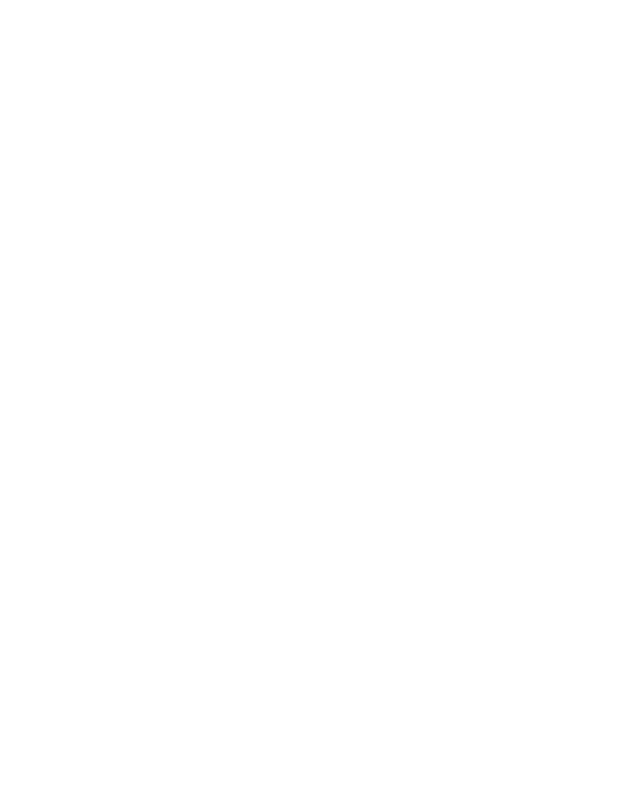
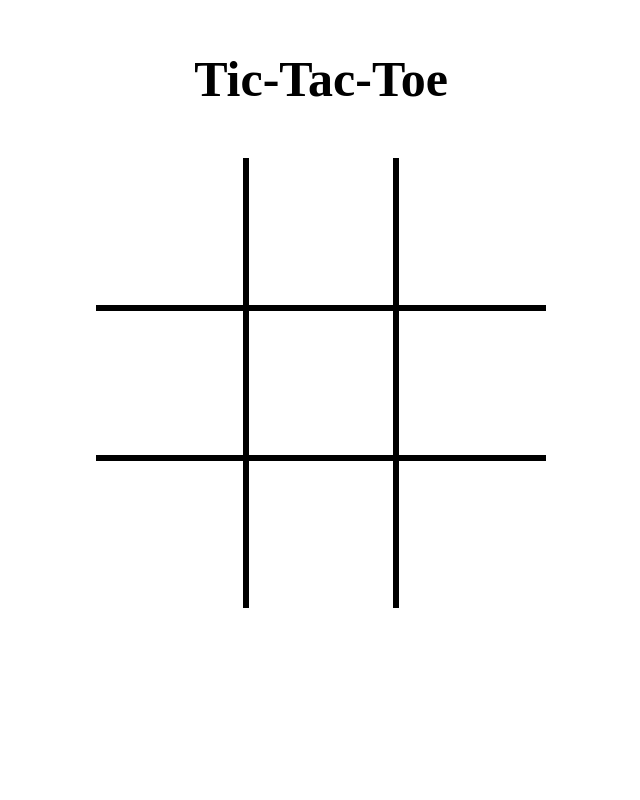
Before and after one commit to PurelyBlank/Tic-Tac-Toe, a plain HTML site: page index.html in a window 1280 px wide. Shown: the whole page, without its empty margins (319-959 px from the left). Drawn offline with Linux system fonts and the light colour scheme.

Commit message:
tic tac toe board finished

```diff
--- a/index.html
+++ b/index.html
@@ -7,7 +7,20 @@
     <title>Document</title>
 </head>
 <body>
-
+    <div class="game--container">
+        <h1 class="game--title">Tic-Tac-Toe</h1>
+        <div class="board--container">
+            <div class="board--cell board--top-left"></div>
+            <div class="board--cell board--top-top"></div>
+            <div class="board--cell board--top-right"></div>
+            <div class="board--cell board--mid-left"></div>
+            <div class="board--cell board--mid-mid"></div>
+            <div class="board--cell board--mid-right"></div>
+            <div class="board--cell board--bot-left"></div>
+            <div class="board--cell board--bot-mid"></div>
+            <div class="board--cell board--bot-right"></div>
+        </div>
+    </div>
     <script src="./script.js"></script>
 </body>
 </html>
--- a/styles.css
+++ b/styles.css
@@ -0,0 +1,63 @@
+* {
+    padding: 0;
+    margin: 0;
+}
+
+.game--container {
+    display: flex;
+    align-items: center;
+    flex-direction: column;
+    height: 100vh;
+    gap: 50px;
+}
+
+.game--title {
+    margin-top: 50px;
+    font-size: 3.125rem;
+}
+
+.board--container {
+    display: grid;
+    height: 100vh;
+    grid-template-columns: repeat(3, 150px);
+    grid-template-rows: repeat(3, 150px);
+}
+
+.board--cell {
+    width: 150px;
+    height: 150px;
+    border: 3px solid black;
+    box-sizing: border-box;
+}
+
+.board--top-left {
+    border-width: 0 3px 3px 0;
+}
+
+.board--top-top {
+    border-width: 0 3px 3px 3px;
+}
+
+.board--top-right {
+    border-width: 0 0 3px 3px;
+}
+
+.board--mid-left {
+    border-width: 3px 3px 3px 0;
+}
+
+.board--mid-right {
+    border-width: 3px 0 3px 3px;
+}
+
+.board--bot-left {
+    border-width: 3px 3px 0 0;
+}
+
+.board--bot-mid {
+    border-width: 3px 3px 0 3px;
+}
+
+.board--bot-right {
+    border-width: 3px 0 0 3px;
+}
```
